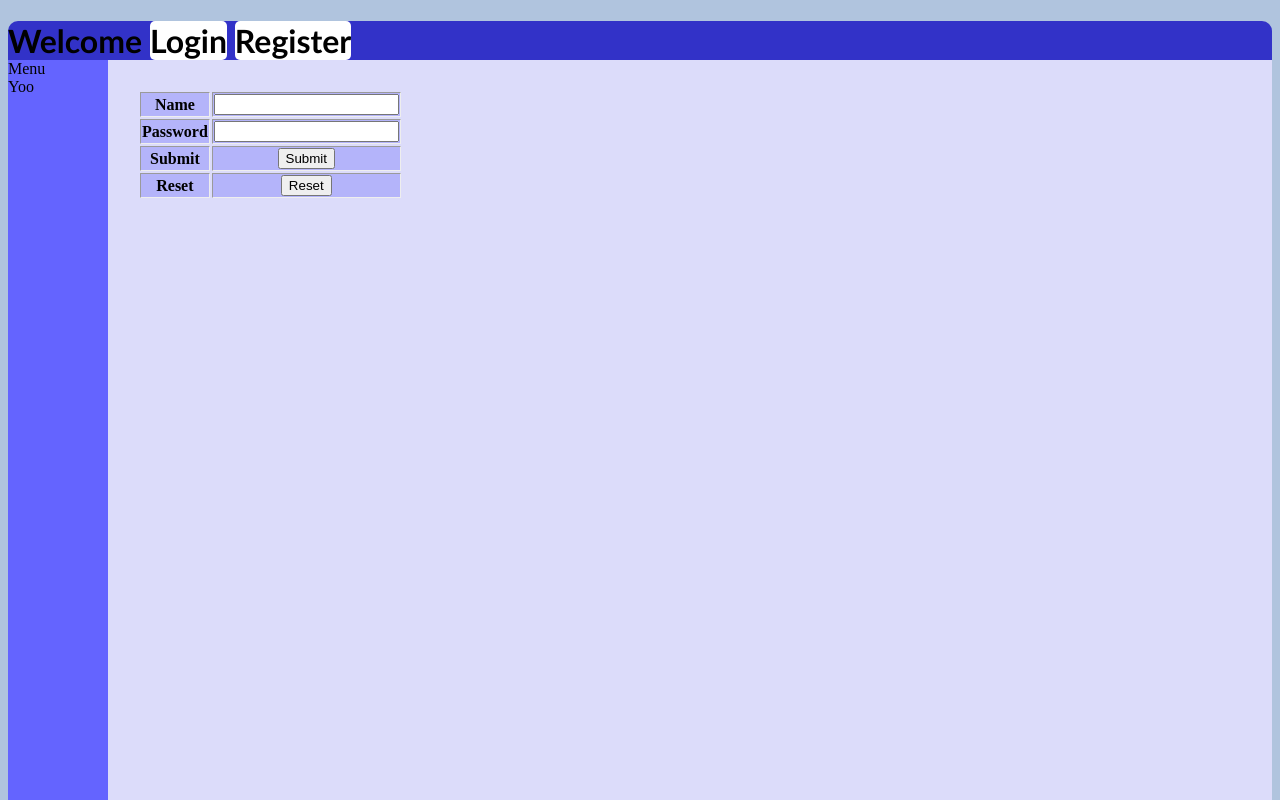
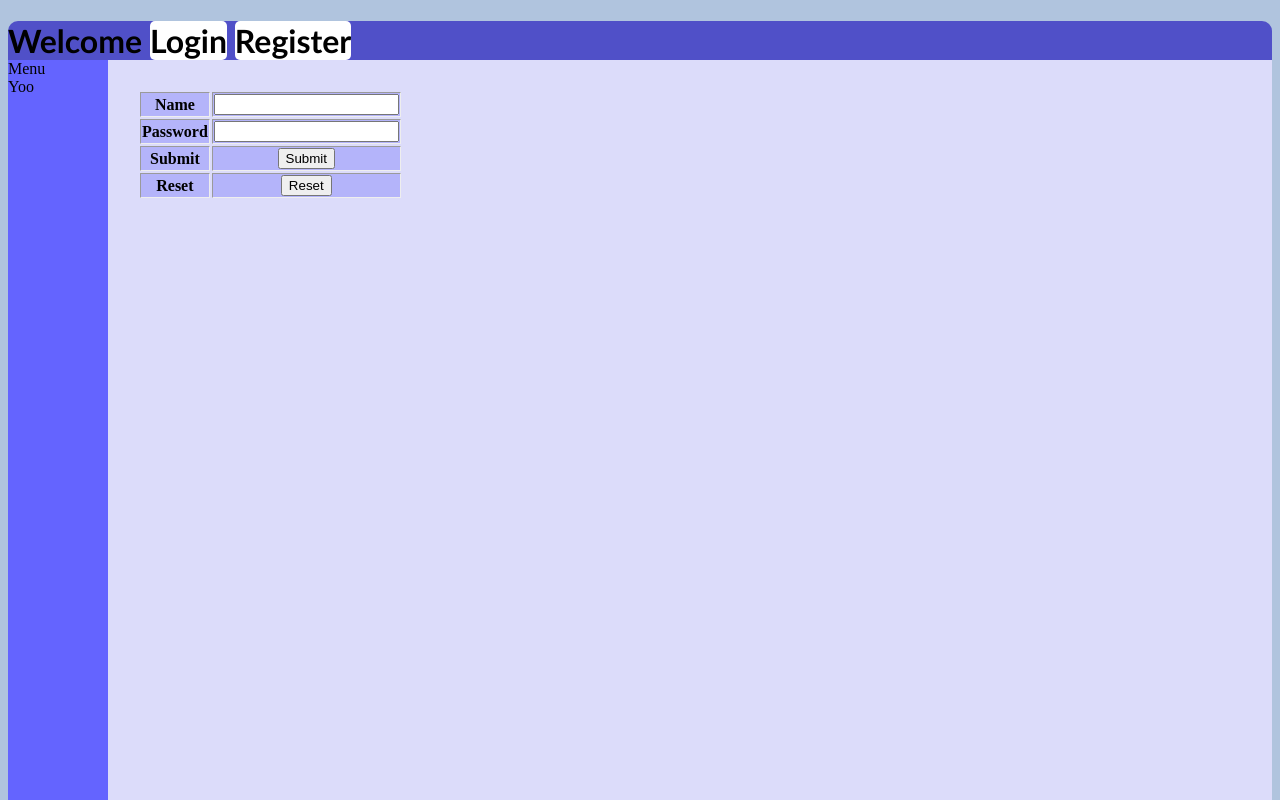
Before and after one commit to goingpaper/C3, a plain HTML site: page login.html in a window 1280 px wide. Shown: the top 800 px of the page. Drawn offline with Linux system fonts and the light colour scheme.

Commit message:
Update style.css

```diff
--- a/style.css
+++ b/style.css
@@ -26,7 +26,7 @@ div.content{
 
 }
 div.header{
-	background-color:rgb(50,50,200);
+	background-color:rgb(80,80,200);
 	width:100%;
 	font-family:"Trebuchet MS", Helvetica, sans-serif;
 	border-top-right-radius:10px;
```
